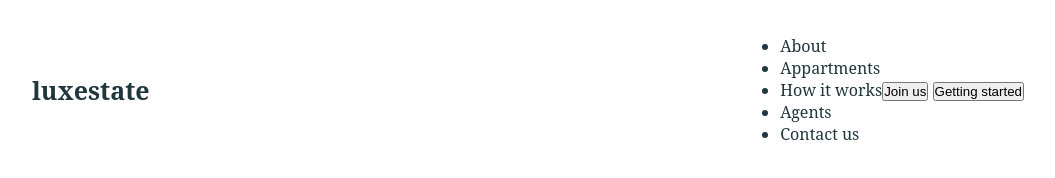
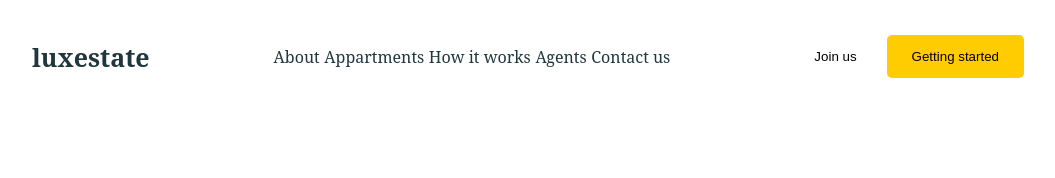
Before and after one commit to maharvladyslav/practic_flexbox, a plain HTML site: page index.html in a window 1280 px wide. Shown: the whole page, without its empty margins (112-1167 px from the left). Drawn offline with Linux system fonts and the light colour scheme.

Commit message:
Стилізували header

```diff
--- a/index.html
+++ b/index.html
@@ -15,11 +15,11 @@
       </h1>
       <nav>
         <ul class="header-menu">
-          <li class="header-menu-item">About</li>
-          <li class="header-menu-item">Appartments</li>
-          <li class="header-menu-item">How it works</li>
-          <li class="header-menu-item">Agents</li>
-          <li class="header-menu-item">Contact us</li>
+          <li class="header-menu-item"><a href="#">About</a></li>
+          <li class="header-menu-item"><a href="#">Appartments</a></li>
+          <li class="header-menu-item"><a href="#">How it works</a></li>
+          <li class="header-menu-item"><a href="#">Agents</a></li>
+          <li class="header-menu-item"><a href="#">Contact us</a></li>
         </ul>
       </nav>
       <div class="header-buttons">
--- a/style.css
+++ b/style.css
@@ -21,5 +21,42 @@ a {
 .header-logo {
   font-size: 25px;
   font-weight: 600px;
-  flex-grow: 1;
+  /* flex-grow: 1; */
 }
+/* header-menu */
+nav {
+  /* flex-grow: 3; */
+  flex-basis: 40%;
+}
+.header-menu {
+  display: flex;
+  justify-content: space-between;
+  align-items: center;
+  list-style: none;
+}
+
+/* header-buttons */
+.header-buttons {
+  display: flex;
+  gap: 10px;
+}
+
+.join {
+  background: none;
+  border: none;
+  padding: 0 20px;
+  transition: ease opacity 1s;
+}
+.started {
+  background-color: #ffcc01;
+  border: none;
+  padding: 14px 25px;
+  border-radius: 5px;
+  transition: ease opacity 1s;
+}
+
+.join:hover,
+.started:hover {
+  opacity: 0.7;
+  cursor: pointer;
+}
```
